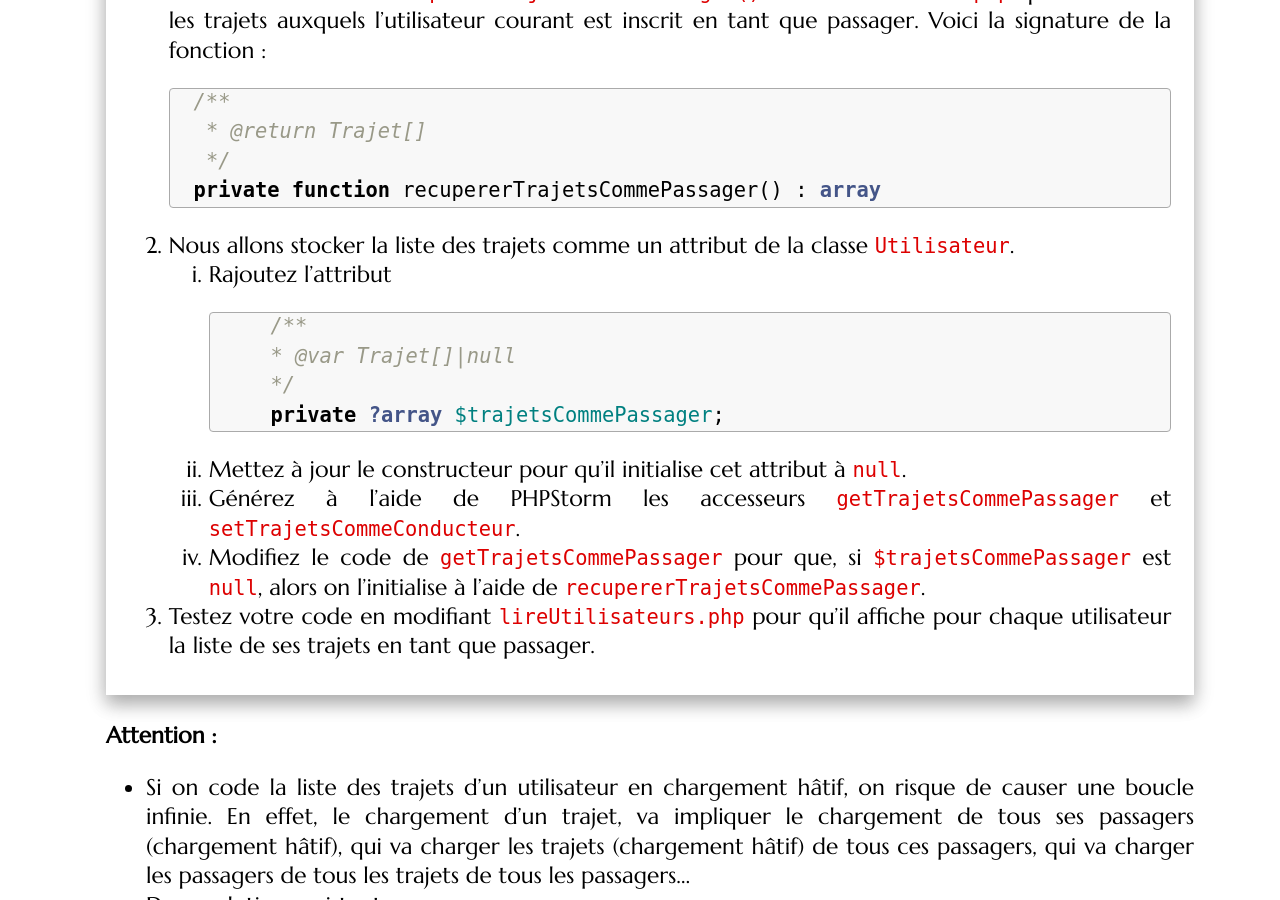
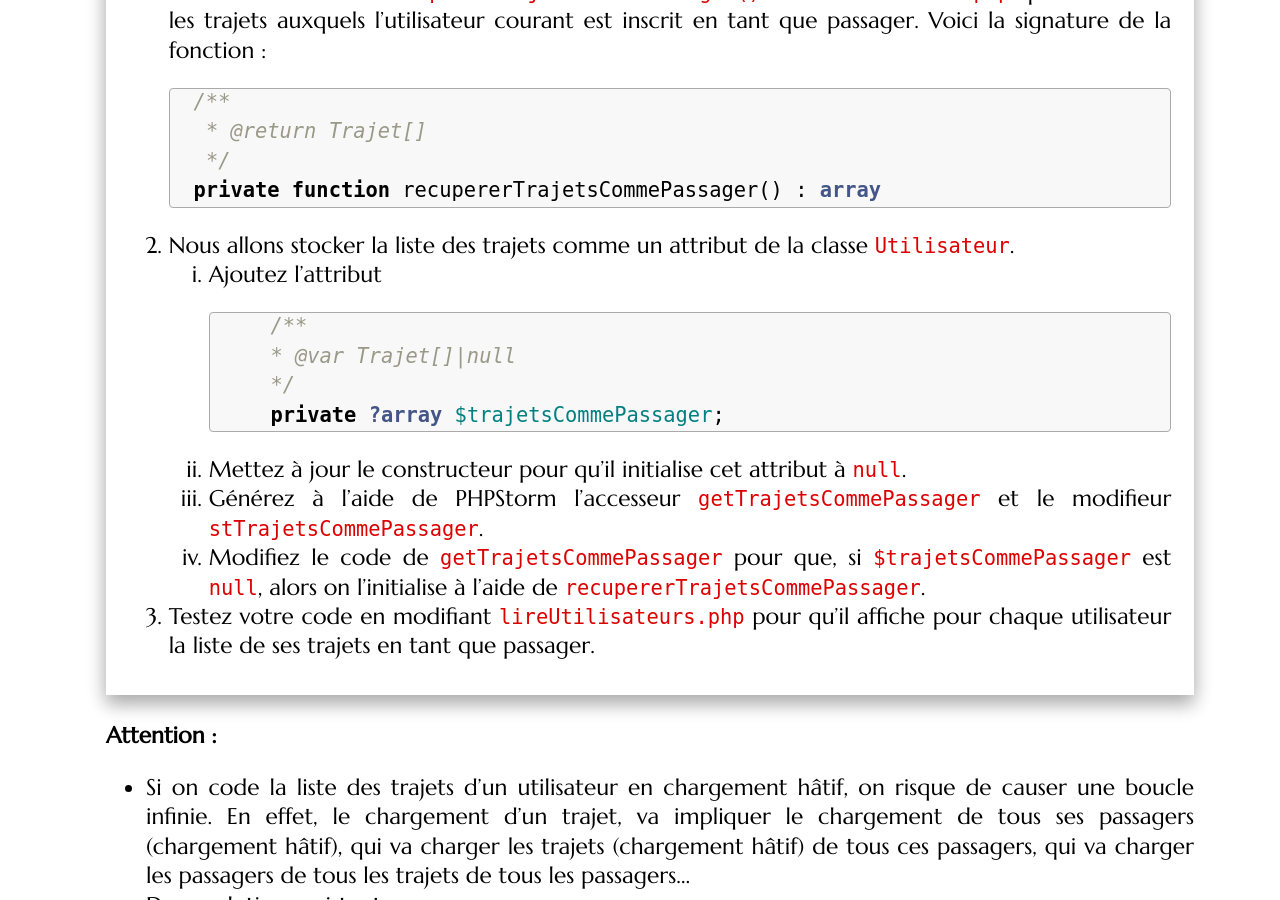
Before and after one commit to romainlebreton/R3.01-DeveloppementWeb, a Jekyll site: the page built from tutorials/tutorial3.md, in a window 1280 px wide and 900 px high, scrolled down 15051 px. Built offline with Jekyll 4.4.1, drawn with Linux system fonts in a browser that asks for light colours; some web fonts are replaced; some of the changed text lies outside the part shown.

Commit message:
fix nom setteurs de trajetsCommePassagers

````diff
--- a/tutorials/tutorial3.md
+++ b/tutorials/tutorial3.md
@@ -441,7 +441,7 @@ correspondante dans la table `passager` avec leur `passagerLogin` et leur
 1. Assurez-vous que vous avez bien le bon couple en tant que clé primaire. Cela
    se voit dans la section `Index` de l'onglet `Structure`.
 
-2. Rajoutez la contrainte de **clé étrangère** entre `passager.trajetId` et
+2. Ajoutez la contrainte de **clé étrangère** entre `passager.trajetId` et
 `trajet.id`, puis entre `passager.passagerLogin` et
 `utilisateur.login`. Utiliser encore les comportements `ON DELETE CASCADE` et
 `ON UPDATE CASCADE` pour qu'une association soit mise à jour si la clé étrangère
@@ -500,7 +500,7 @@ pouvez vous rafraîchir la mémoire en lisant
 
 2. Nous allons stocker la liste des passagers comme un attribut de la classe
    `Trajet`.
-   1.  Rajoutez l'attribut
+   1.  Ajoutez l'attribut
       ```php
       /**
       * @var Utilisateur[]
@@ -633,7 +633,7 @@ pas encore été chargée.
 
 2. Nous allons stocker la liste des trajets comme un attribut de la classe
    `Utilisateur`.
-   1.  Rajoutez l'attribut
+   1.  Ajoutez l'attribut
       ```php
       /**
       * @var Trajet[]|null
@@ -641,8 +641,8 @@ pas encore été chargée.
       private ?array $trajetsCommePassager;
       ```
    2. Mettez à jour le constructeur pour qu'il initialise cet attribut à `null`.
-   3. Générez à l'aide de PHPStorm les accesseurs `getTrajetsCommePassager` et
-      `setTrajetsCommeConducteur`.
+   3. Générez à l'aide de PHPStorm l'accesseur `getTrajetsCommePassager` et le modifieur
+      `stTrajetsCommePassager`.
    4. Modifiez le code de `getTrajetsCommePassager` pour que, si
       `$trajetsCommePassager` est `null`, alors on l'initialise à l'aide de `recupererTrajetsCommePassager`.
 
@@ -691,7 +691,7 @@ enlèvera l'utilisateur courant du trajet sélectionné.
      à `null`, ce qui implique de changer les types pour autoriser `null`.
 
 
-3. Rajoutez à `lireTrajets.php` de liens `<a>` de désinscription pour chaque
+3. Ajoutez à `lireTrajets.php` de liens `<a>` de désinscription pour chaque
    passager de chaque trajet qui renvoient sur `supprimerPassager.php` en transmettant via le *query string* de l'URL les bons `login` et `trajet_id`.
 
 4. Testez la désinscription.
````
